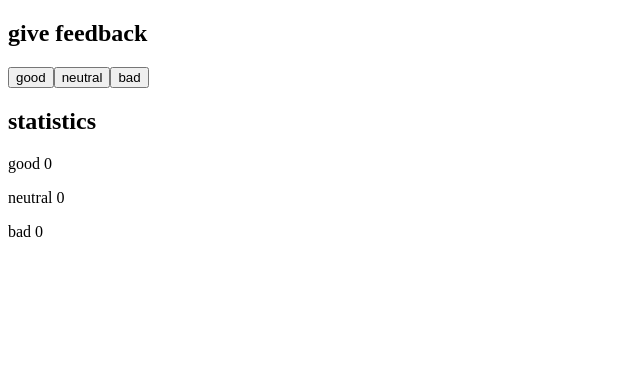
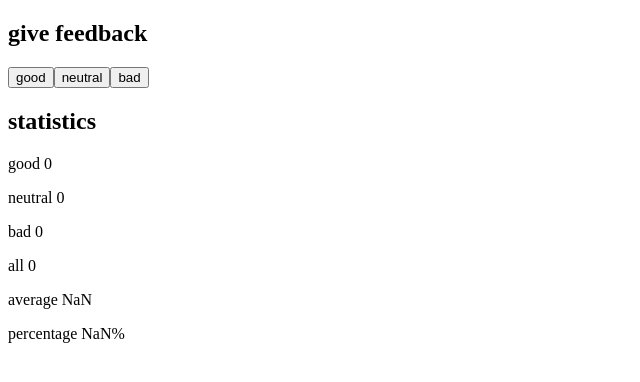
Before and after one commit to mbdelarosa/fullstackopen-submission, a React (Vite) app in the folder part1/unicafe/: page / in a window 1280 px wide. Shown: the top 382 px of the page, without its empty margins (0-640 px from the left). Built offline with nearby package versions, Linux system fonts and the light colour scheme.

Commit message:
Added more statistics for exercise 1.7

```diff
--- a/part1/unicafe/src/App.jsx
+++ b/part1/unicafe/src/App.jsx
@@ -5,6 +5,11 @@ const App = () => {
   const [good, setGood] = useState(0)
   const [neutral, setNeutral] = useState(0)
   const [bad, setBad] = useState(0)
+
+  // compute for more statistics
+  const total = good + neutral + bad
+  const average = (good*1 + neutral*0 + bad*-1) / total
+  const percentage = (good / total) * 100
 
   return (
     <div>
@@ -17,6 +22,9 @@ const App = () => {
       <p>good {good}</p>
       <p>neutral {neutral}</p>
       <p>bad {bad}</p>
+      <p>all {total}</p>
+      <p>average {average}</p>
+      <p>percentage {percentage}%</p>
     </div>
   )
 }
```
